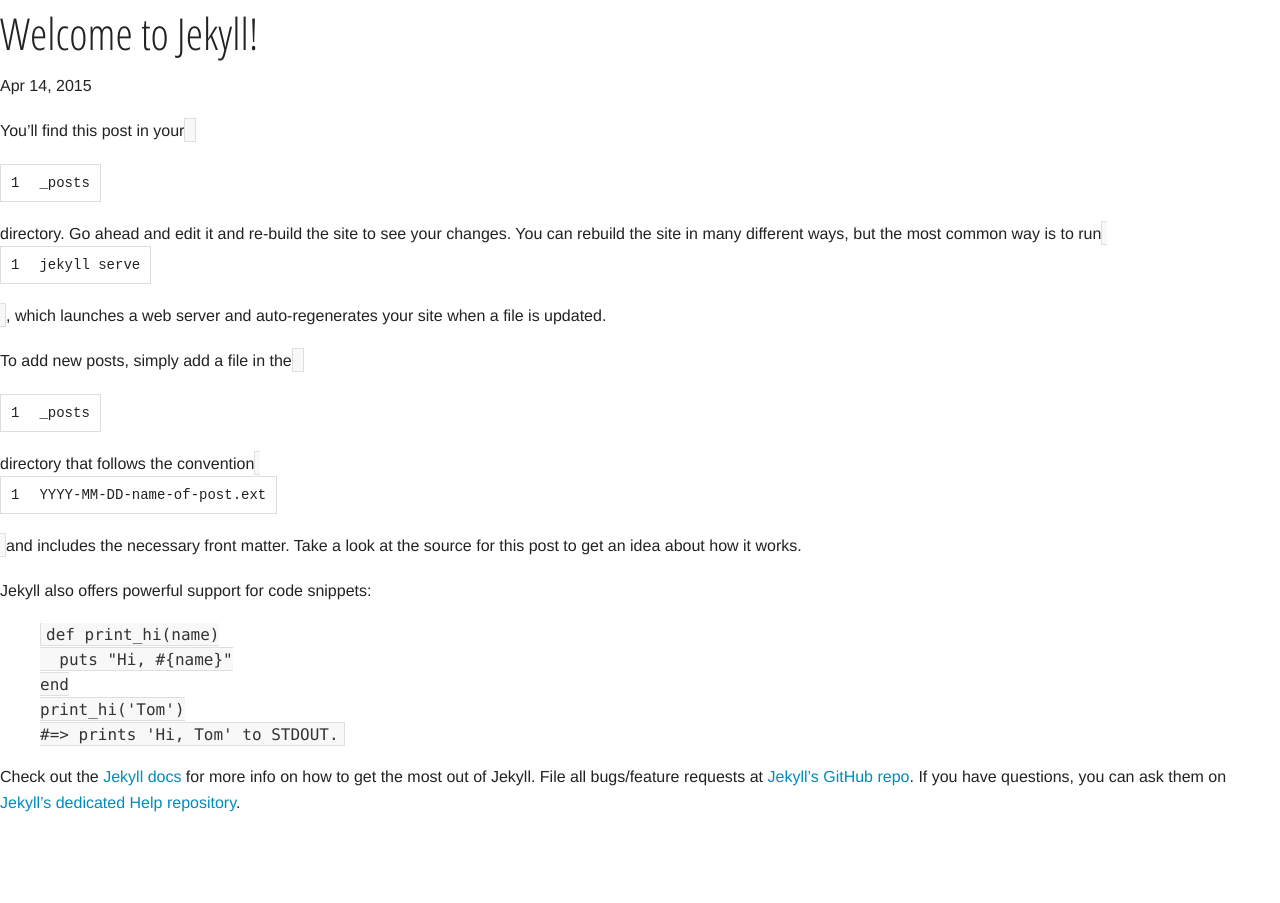
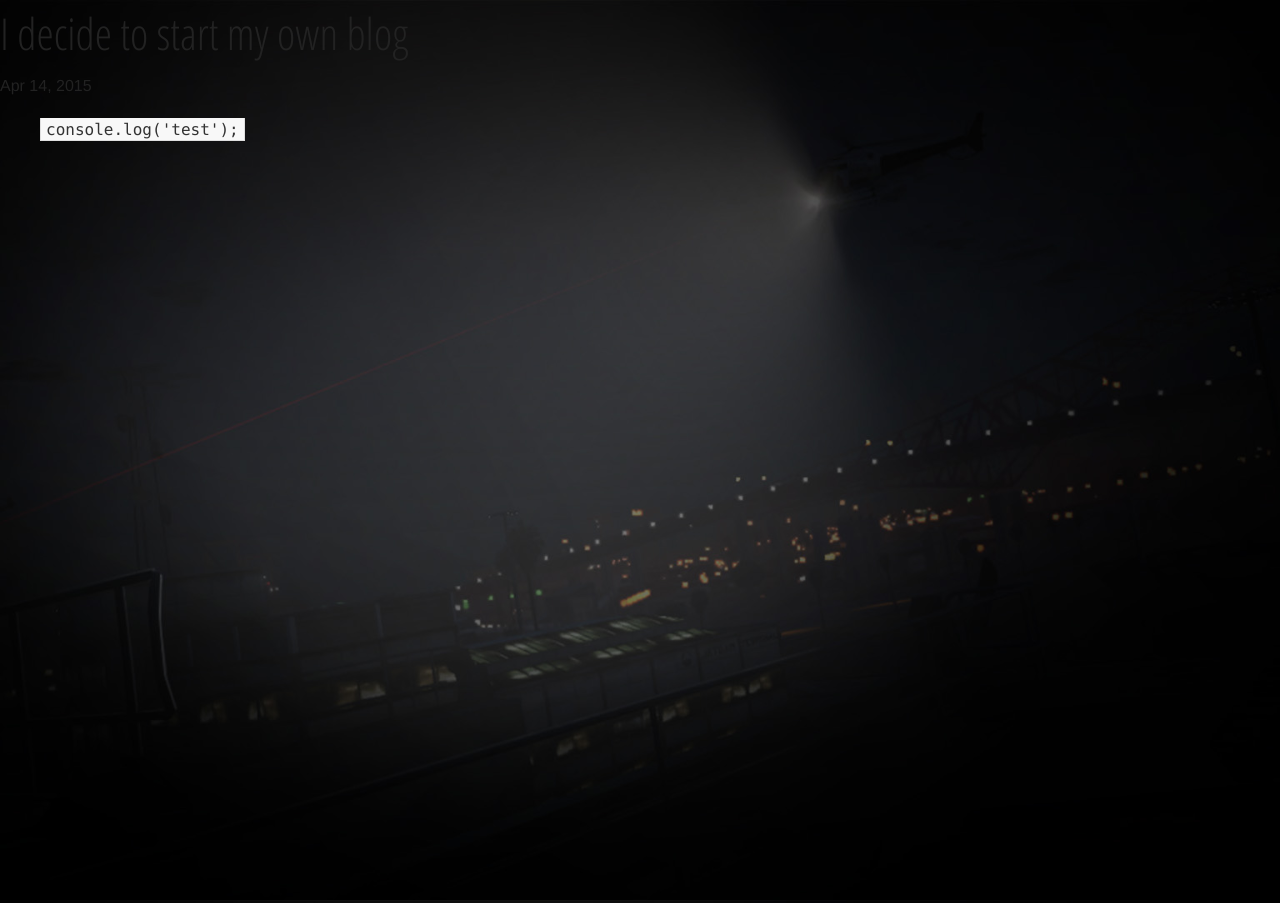
Before and after one commit to ghaiklor/ghaiklor.com, a Jekyll site: the page built from _posts/2015-04-14-introduction.markdown, in a window 1280 px wide. Built offline with Jekyll 4.4.1, drawn with Linux system fonts in a browser that asks for light colours.

Commit message:
Typo fixes

```diff
--- a/_layouts/default.html
+++ b/_layouts/default.html
@@ -4,9 +4,9 @@
   <meta charset="utf-8">
   <meta http-equiv="X-UA-Compatible" content="IE=edge">
   <meta name="viewport" content="width=device-width, initial-scale=1">
+  <meta name="description" content="{% if page.excerpt %}{{ page.excerpt | strip_html | strip_newlines | truncate: 160 }}{% else %}{{ site.description }}{% endif %}">
 
   <title>{% if page.title %}{{ page.title }}{% else %}{{ site.title }}{% endif %}</title>
-  <meta name="description" content="{% if page.excerpt %}{{ page.excerpt | strip_html | strip_newlines | truncate: 160 }}{% else %}{{ site.description }}{% endif %}">
 
   <link href='http://fonts.googleapis.com/css?family=Open+Sans+Condensed:300&subset=latin' rel='stylesheet' type='text/css'>
   <link rel="stylesheet" href="/assets/css/normalize.css">
--- a/_posts/2015-04-14-introduction.markdown
+++ b/_posts/2015-04-14-introduction.markdown
@@ -1,25 +1,9 @@
 ---
 layout: post
-title:  "Welcome to Jekyll!"
+title:  "I decide to start my own blog"
 date:   2015-04-14 13:39:53
-categories: jekyll update
 ---
-You’ll find this post in your `_posts` directory. Go ahead and edit it and re-build the site to see your changes. You can rebuild the site in many different ways, but the most common way is to run `jekyll serve`, which launches a web server and auto-regenerates your site when a file is updated.
 
-To add new posts, simply add a file in the `_posts` directory that follows the convention `YYYY-MM-DD-name-of-post.ext` and includes the necessary front matter. Take a look at the source for this post to get an idea about how it works.
-
-Jekyll also offers powerful support for code snippets:
-
-{% highlight ruby %}
-def print_hi(name)
-  puts "Hi, #{name}"
-end
-print_hi('Tom')
-#=> prints 'Hi, Tom' to STDOUT.
+{% highlight javascript %}
+console.log('test');
 {% endhighlight %}
-
-Check out the [Jekyll docs][jekyll] for more info on how to get the most out of Jekyll. File all bugs/feature requests at [Jekyll’s GitHub repo][jekyll-gh]. If you have questions, you can ask them on [Jekyll’s dedicated Help repository][jekyll-help].
-
-[jekyll]:      http://jekyllrb.com
-[jekyll-gh]:   https://github.com/jekyll/jekyll
-[jekyll-help]: https://github.com/jekyll/jekyll-help
--- a/assets/css/styles.css
+++ b/assets/css/styles.css
@@ -1,3 +1,11 @@
+body {
+  background: url("/assets/images/background.jpg") no-repeat center center fixed;
+  -webkit-background-size: cover;
+  -moz-background-size: cover;
+  -o-background-size: cover;
+  background-size: cover;
+}
+
 h1 {
   font-family: 'Open Sans Condensed', sans-serif;
 }
```
Also changed, not shown: index.html (+6 -10 lines), assets/images/background.jpg (added).
